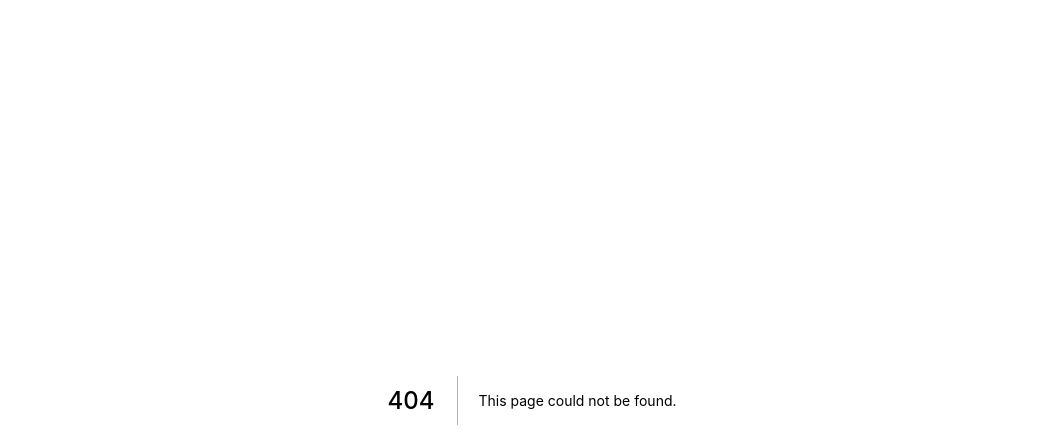
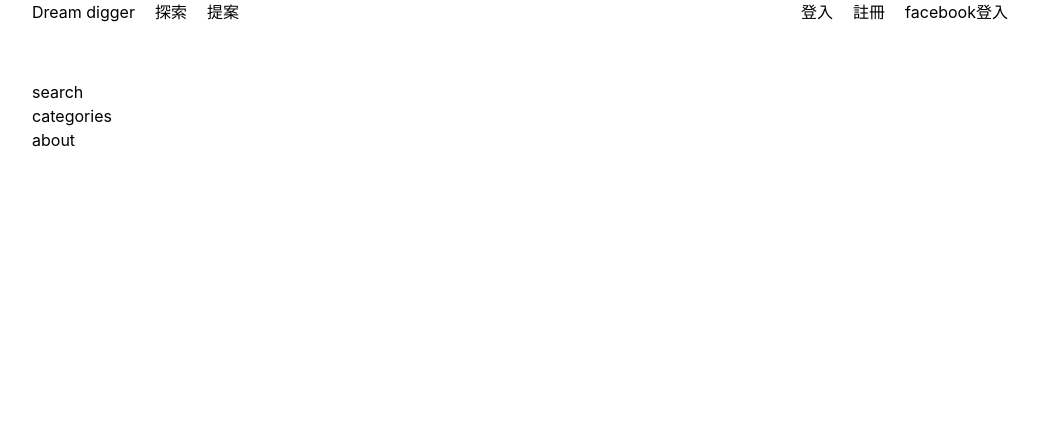
Before and after one commit to hryjosn/dream-digger, a Next.js app: page /categories in a window 1280 px wide. Before the commit this address had no page. Shown: the top 448 px of the page, without its empty margins (108-1147 px from the left). Built offline with nearby package versions, Linux system fonts and the light colour scheme.

Commit message:
Categories UI

```diff
--- /dev/null
+++ b/pages/categories/index.tsx
@@ -0,0 +1 @@
+export { default } from '../../src/containers/Categories'
--- /dev/null
+++ b/src/containers/Categories/Categories.tsx
@@ -0,0 +1,38 @@
+import React from 'react'
+
+const Categories = () => {
+  return (
+    <div className=''>
+      <header className='flex justify-evenly'>
+        <div className='flex w-[1000px] h-[80px]'>
+          <div className='flex w-1/2 justify-start space-x-5'>
+            <a href='' className=''>Dream digger</a>
+            <a href='' className=''>探索</a>
+            <a href='' className=''>提案</a>
+          </div>
+          <div className='flex w-1/2 justify-end space-x-5 mr-6'>
+            <a href='' className=''>登入</a>
+            <a href='' className=''>註冊</a>
+            <a href='' className=''>facebook登入</a>
+          </div>
+        </div>
+      </header>
+      <div className='flex justify-center'>
+        <div className='w-[1000px]'>
+          search
+        </div>
+      </div>
+      <div className='flex justify-center'>
+        <div className='w-[1000px]'>
+          categories
+        </div>
+      </div>
+      <footer className='flex justify-center'>
+        <div className='w-[1000px]'>
+          about
+        </div>
+      </footer>
+    </div>
+  )
+}
+export default Categories;
--- /dev/null
+++ b/src/containers/Categories/index.tsx
@@ -0,0 +1 @@
+export { default } from './Categories'
```
